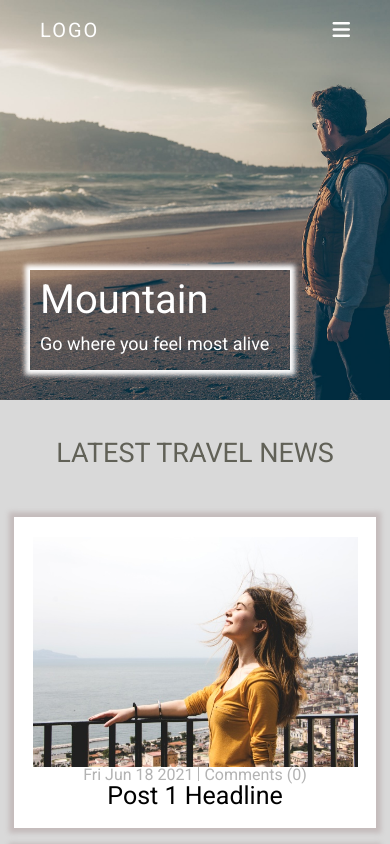
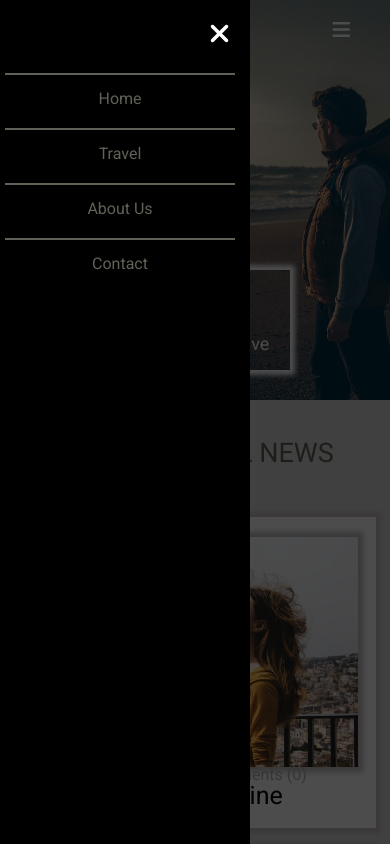
Before and after one commit to martskvi/final-project, a plain HTML site: page index.html in a window 390 px wide. Both pictures are taken after a click on the element 341 px from the left and 30 px from the top of the page. Shown: the top 844 px of the page. Drawn offline with Linux system fonts and the light colour scheme.

Commit message:
add menu

```diff
--- a/assets/js/index.js
+++ b/assets/js/index.js
@@ -2,3 +2,11 @@ window.addEventListener("scroll", function(){
     const header = document.querySelector("header");
     header.classList.toggle("sticky", window.scrollY > 0 );
 })
+
+const menu = document.querySelector('.menu');
+const menuOpen = () => {
+    menu.classList.add('visible');
+}
+const menuClose = () => {
+    menu.classList.remove('visible');
+}
--- a/index.html
+++ b/index.html
@@ -24,11 +24,11 @@
                     <ul>
                         <li><a class="header-nav-a" href="#">Home</a></li>
                         <li><a class="header-nav-a" href="#travel">travel</a></li>
-                        <li><a class="header-nav-a" href="#about us">about us</a></li>
+                        <li><a class="header-nav-a" href="#about-us">about us</a></li>
                         <li><a class="header-nav-a" href="#contact">contact</a></li>
                     </ul>
                 </nav>
-                <div class="burger-icon">
+                <div class="burger-icon" onclick="menuOpen()">
                     <i class="fas fa-bars"></i>
                 </div>
             </header>
@@ -181,7 +181,7 @@
         </div>
     </section>
     <!-- section7 -->
-    <section class="section7 center" id="about us">
+    <section class="section7 center" id="about-us">
         <div class="section7-div-wraper row">
             <div class="section7-div-img-left">
             </div>
@@ -239,6 +239,27 @@
         </div>
     </section>
 
+    <section class="menu">
+        <aside class="menu__sidebar">
+            <div class="menu__close" onclick="menuClose()">
+                <i class="fas fa-times"></i>
+            </div>
+            <ul class="menu__list">
+                <div class="menu__list-div center2">
+                    <li class="menu__list-item"><a class="menu__list-item-a" href="#" onclick="menuClose()">Home</a></li>
+                </div>
+                <div class="menu__list-div center2">
+                    <li class="menu__list-item"><a class="menu__list-item-a" href="#travel" onclick="menuClose()">Travel</a></li>
+                </div>
+                <div class="menu__list-div center2">
+                    <li class="menu__list-item"><a class="menu__list-item-a" href="#about-us" onclick="menuClose()">About Us</a></li>
+                </div>
+                <div class="menu__list-div center2">
+                    <li class="menu__list-item"><a class="menu__list-item-a" href="#contact" onclick="menuClose()">Contact</a></li>
+                </div>
+            </ul>
+        </aside>
+    </section>
 
     <script src="./assets/js/index.js"></script>
     <script src="https://kit.fontawesome.com/6de6aa5275.js"crossorigin="anonymous"></script>
--- a/styles/styles.scss
+++ b/styles/styles.scss
@@ -4,6 +4,7 @@ html {
 body {
     font-family: 'Roboto', sans-serif;
 }
+
 .header {
     position: fixed;
     top: 0;
@@ -80,6 +81,71 @@ body {
     display: none;
     cursor: pointer;
     }
+
+
+// menu
+.menu {
+    position: fixed;
+    top: 0;
+    left: 0;
+    z-index: 11;
+    display: none;
+    width: 100%;
+    height: 100vh;
+    background-color: rgba(0, 0, 0, 0.7);
+
+    &.visible {
+        display: flex;
+    }
+
+    &__close {
+        height: 28px;
+        margin: 20px 20px 20px auto;
+        cursor: pointer;
+        transition: 0.6s;
+
+        .fas {
+            font-size: 28px;
+            color: #ffffff;
+
+            &:hover {
+                color: rgb(255, 38, 0);
+            }
+        }
+    }
+
+    &__sidebar {
+        display: flex;
+        flex-direction: column;
+        width: 250px;
+        height: 100%;
+        background-color: #000000;
+    }
+
+    &__list {
+        width: 100%;
+    }
+
+    &__list-div {
+        width: 230px;
+        height: 50px;
+        border-style: solid;
+        border-color: #616157;
+        border-width: 2px 0 0 0;
+        margin: 5px;
+    }
+}
+.menu__list-item-a {
+    color: #616157;
+    transition: 0.6s;
+
+    &:hover {
+        color: blue;
+    }
+}
+
+
+// section1
 .banner {
     position: relative;
     width: 100%;
@@ -152,6 +218,7 @@ body {
     width: 100%;
     height: 230px;
     overflow: hidden;
+    box-shadow: 0 0 5px 5px rgb(196, 187, 187);
 
     &:hover {
         .big-div-child1-3-in-img {
@@ -198,7 +265,6 @@ body {
     left: 50px;
     transition: 0.6s;
 
-
     &:hover {
         transform: scale(1.2, 1.2);
         z-index: 1;
@@ -242,9 +308,9 @@ body {
     position: absolute;
     transition: 0.6s;
 
-
     &:hover {
         transform: scale(1.2, 1.2);
+        z-index: 1;
     }
 }
 .section3-div-img3 {
@@ -255,9 +321,9 @@ body {
     position: absolute;
     transition: 0.6s;
 
-
     &:hover {
         transform: scale(1.2, 1.2);
+        z-index: 1;
     }
 }
 .section3-div-img4 {
@@ -268,9 +334,9 @@ body {
     position: absolute;
     transition: 0.6s;
 
-
     &:hover {
         transform: scale(1.2, 1.2);
+        z-index: 1;
     }
 }
 .section3-div-p2 {
@@ -349,6 +415,7 @@ body {
     height: 570px;
     position: absolute;
     left: 50%; top: 50%; transform: translate(-50%, -50%);
+    box-shadow: 0 0 5px 5px #a68053;
 }
 .section4-div-img-left-p {
     position: absolute;
@@ -382,12 +449,18 @@ body {
     color: #a2a6a1;
     padding-top: 20px;
     margin-bottom: 20px;
+    transition: 0.6s;
+
+    &:hover {
+        color: #a68053;
+    }
 }
 .section4-div-img-right {
     max-width: 380px;
     width: 100%;
     height: 570px;
     margin: 0 auto;
+    box-shadow: 0 0 5px 5px #a68053;
 }
 
 
@@ -486,7 +559,8 @@ body {
     height: 415px;
     position: absolute;
     margin-bottom: 350px;
-    transition: 0.6s;
+    transition: 0.6s ease-in-out;
+    box-shadow: 0 0 5px 5px #a68053;
 
     &:hover {
         width: 300px;
@@ -617,10 +691,11 @@ body {
    margin: 50px auto;
    border-radius: 15px;
    box-shadow: 0 0 8px 8px #616157;
-   opacity: 0.4;
    transition: 0.6s;
    max-width: 700px;
    width: 100%;
+   outline: none;
+   opacity: 0.3;
 
    &:hover {
        opacity: 0.7;
@@ -633,7 +708,6 @@ body {
     border-color: #616157;
     border-width: 2px 0 0 0;
     margin: 5px;
-    outline: none;
 }
 span {
     color: #616157;
```
Also changed, not shown: styles/styles.css, 1 other file.
